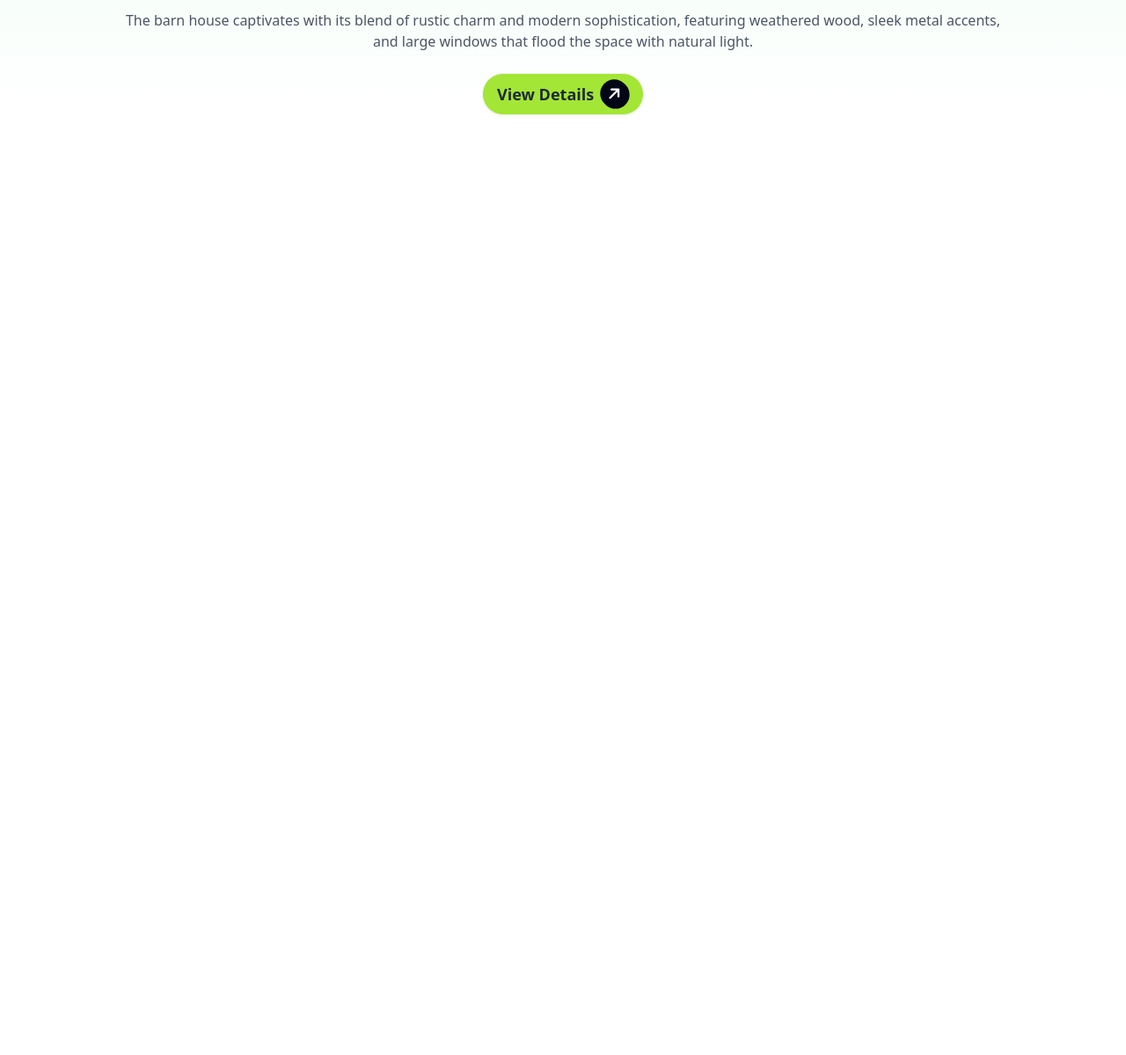
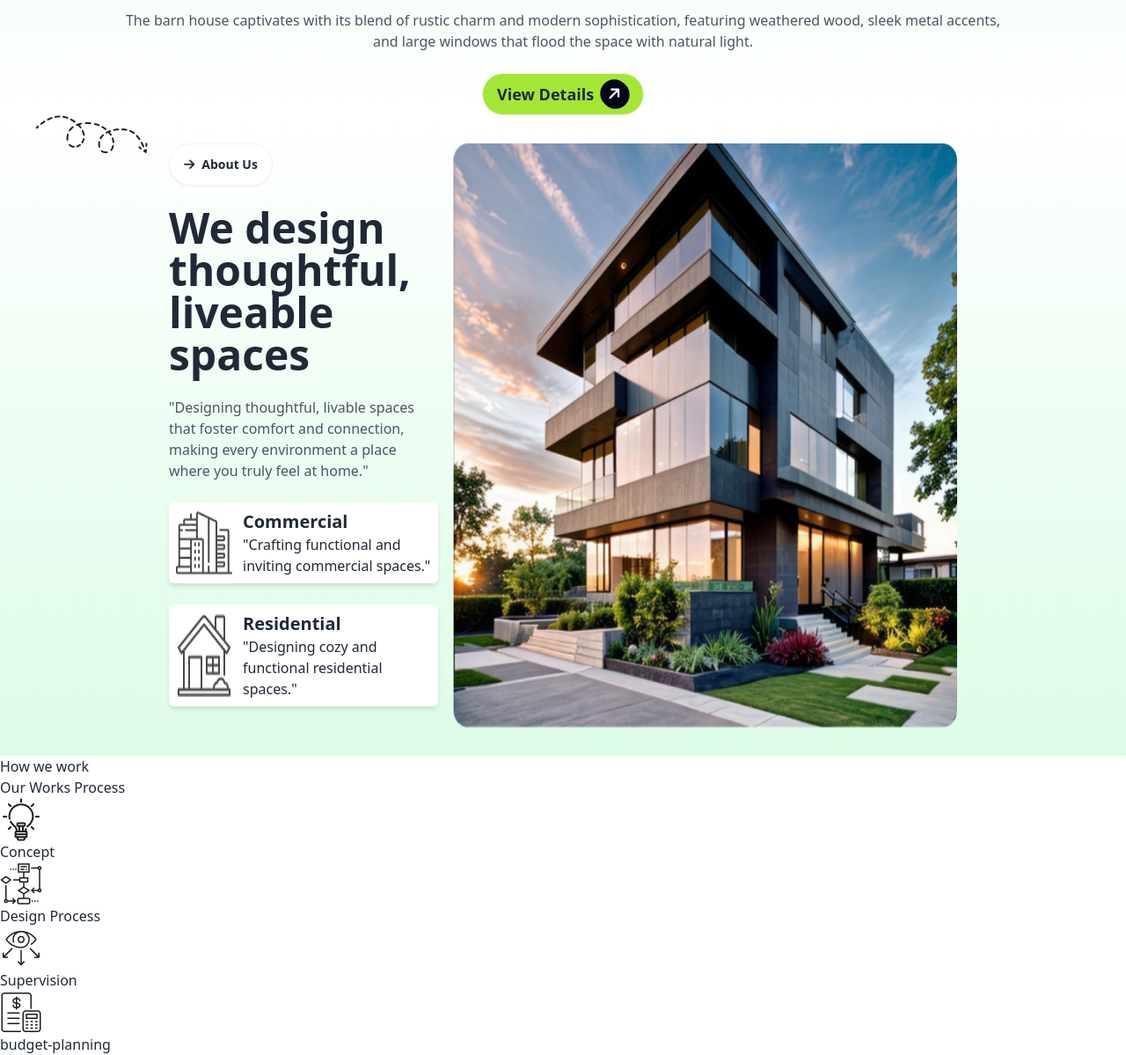
Before and after one commit to Dro-o7/Assignment-03, a plain HTML site: page index.html in a window 1280 px wide. Shown: the part 547-1746 px from the top of the page at 88% size. Before the commit the page ends 800 px from the top, so only its background shows below. Drawn offline with nearby package versions, Linux system fonts and the light colour scheme.

Commit message:
about us

```diff
--- a/index.html
+++ b/index.html
@@ -38,8 +38,7 @@
             <div class="navbar bg-green-50 rounded-xl flex justify-between">
                 <div class="">
                     <div class="dropdown">
-                        <ul tabindex="0"
-                            class="menu menu-sm dropdown-content bg-base-100 rounded-box shadow">
+                        <ul tabindex="0" class="menu menu-sm dropdown-content bg-base-100 rounded-box shadow">
                             <li class="bg-slate-100">Home</li>
                             <li>Services</li>
                             <li>Portfolio</li>
@@ -47,7 +46,8 @@
                             <li>Contact Us</li>
                         </ul>
                     </div>
-                    <a class="btn btn-ghost text-3xl text-extrabold"><i class="fa-solid fa-arrow-right -rotate-45 bg-lime-400 text-slate-950 rounded-full p-2"></i>Rinterio</a>
+                    <a class="btn btn-ghost text-3xl text-extrabold"><i
+                            class="fa-solid fa-arrow-right -rotate-45 bg-lime-400 text-slate-950 rounded-full p-2"></i>Rinterio</a>
                 </div>
                 <div class="hidden lg:flex">
                     <ul class="menu menu-horizontal px-1 gap-8">
@@ -62,7 +62,9 @@
                 <div class="gap-1 hidden lg:flex">
                     <div class="btn rounded-full bg-slate-50"><i class="fa-solid fa-magnifying-glass"></i></div>
                     <div class="btn rounded-full bg-slate-50"><i class="fa-solid fa-cart-shopping"></i></div>
-                    <div class="btn font-bold text-lg rounded-full bg-lime-400">Book Consult<i class="fa-solid fa-arrow-right -rotate-45 bg-slate-950 text-white rounded-full p-2"></i></div>
+                    <div class="btn font-bold text-lg rounded-full bg-lime-400">Book Consult<i
+                            class="fa-solid fa-arrow-right -rotate-45 bg-slate-950 text-white rounded-full p-2"></i>
+                    </div>
                 </div>
                 <!-- mobile button -->
                 <div tabindex="0" role="button" class="btn border-slate-600 rounded-full lg:hidden">
@@ -78,15 +80,70 @@
         <!-- banner -->
         <div class="banner mx-4 lg:mx-32 text-center">
             <img src="images/banner.png" alt="" class=" mx-auto">
-            <h1 class="font-extrabold text-black text-3xl lg:text-6xl mb-6 ">A barn house of this design has <br> a striking appearance</h1>
-            <p class="font-medium text-4 text-gray-600 mb-6">The barn house captivates with its blend of rustic charm and modern sophistication, featuring weathered wood, sleek metal accents,<br> and large windows that flood the space with natural light.</p>
-            <button class="btn font-bold text-lg rounded-full bg-lime-400">View Details <i class="fa-solid fa-arrow-right -rotate-45 bg-slate-950 text-white rounded-full p-2"></i></button>
+            <h1 class="font-extrabold text-black text-3xl lg:text-6xl mb-6 ">A barn house of this design has <br> a
+                striking appearance</h1>
+            <p class="font-medium text-4 text-gray-600 mb-6">The barn house captivates with its blend of rustic charm
+                and modern sophistication, featuring weathered wood, sleek metal accents,<br> and large windows that
+                flood the space with natural light.</p>
+            <button class="btn font-bold text-lg rounded-full bg-lime-400">View Details <i
+                    class="fa-solid fa-arrow-right -rotate-45 bg-slate-950 text-white rounded-full p-2"></i></button>
         </div>
     </header>
     <!-- About us -->
-    <div class="div"></div>
+    <div class="div relative py-8 bg-gradient-to-t  from-green-100 to-white">
+        <img src="images/Vector.png" alt="" class="absolute top-0 left-10 hidden md:block">
+        <div class="lg:flex justify-between mx-4 lg:mx-32 text-center lg:text-left">
+            <div class="lg:ml-16 lg:mr-2">
+                <button class="btn rounded-full bg-white mb-6"><i class="fa-solid fa-arrow-right"></i>About Us</button>
+                <h2 class="font-bold text-5xl mb-6  ">We design thoughtful, <br>liveable spaces</h2>
+                <p class="mb-6 font-medium text-gray-600">"Designing thoughtful, livable spaces that foster comfort and connection, making every environment a
+                    place where you truly feel at home."</p>
+                <div class="flex mb-6 bg-white rounded-md p-2 shadow-md gap-3">
+                    <img src="images/commercial.png" alt="">
+                    <div>
+                        <h1 class="font-bold text-xl">Commercial</h1>
+                        <p>"Crafting functional and inviting commercial spaces."</p>
+                    </div>
+                </div>
+                <div class="flex mb-6 bg-white rounded-md p-2 shadow-md gap-3">
+                    <img src="images/residential.png" alt="">
+                    <div>
+                        <h1 class="font-bold text-xl">Residential</h1>
+                        <p>"Designing cozy and functional residential spaces."</p>
+                    </div>
+                </div>
+            </div>
+            <img src="images/Rectangle.png" alt="" class="lg:mr-16 lg:ml-2">
+        </div>
+    </div>
     <!-- How we work -->
-    <div class="div"></div>
+    <div class="div">
+        <button>How we work</button>
+        <h1>Our Works Process</h1>
+        <p></p>
+        <ul>
+            <li>
+                <img src="images/concept.png" alt="">
+                <h1>Concept</h1>
+                <p></p>
+            </li>
+            <li>
+                <img src="images/flow-chart.png" alt="">
+                <h1>Design Process</h1>
+                <p></p>
+            </li>
+            <li>
+                <img src="images/vision.png" alt="">
+                <h1>Supervision</h1>
+                <p></p>
+            </li>
+            <li>
+                <img src="images/budget-planning.png" alt="">
+                <h1>budget-planning</h1>
+                <p></p>
+            </li>
+        </ul>
+    </div>
     <!-- portfolio -->
     <div class="div"></div>
     <!-- Contact Us -->
```
